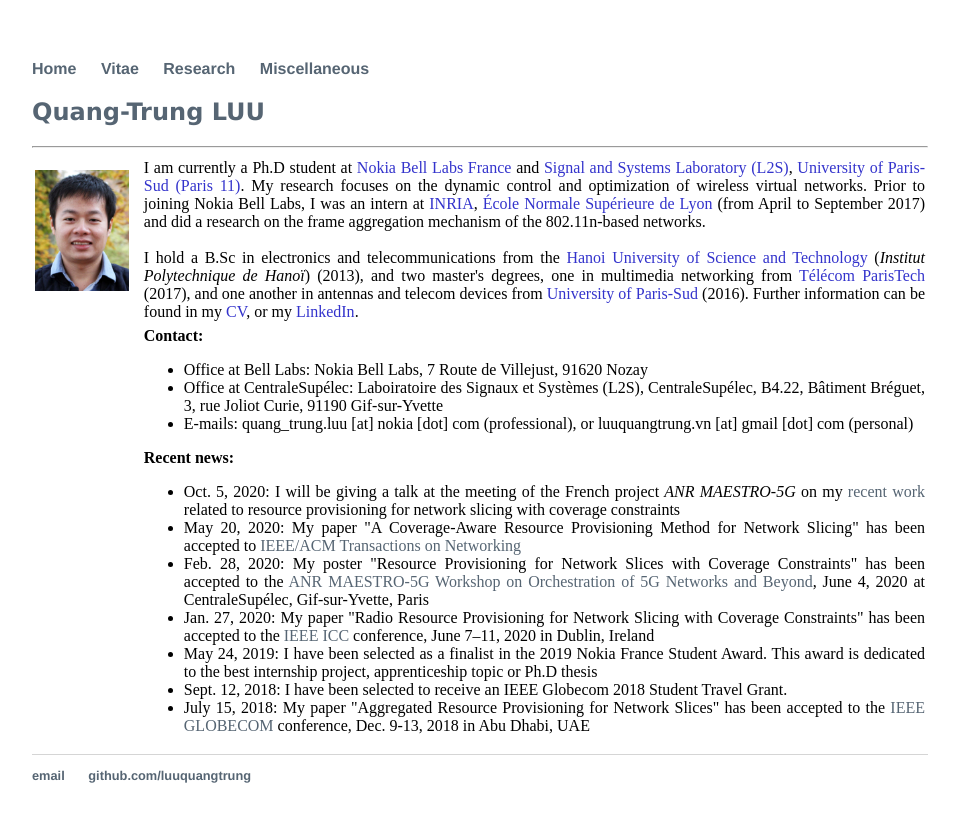
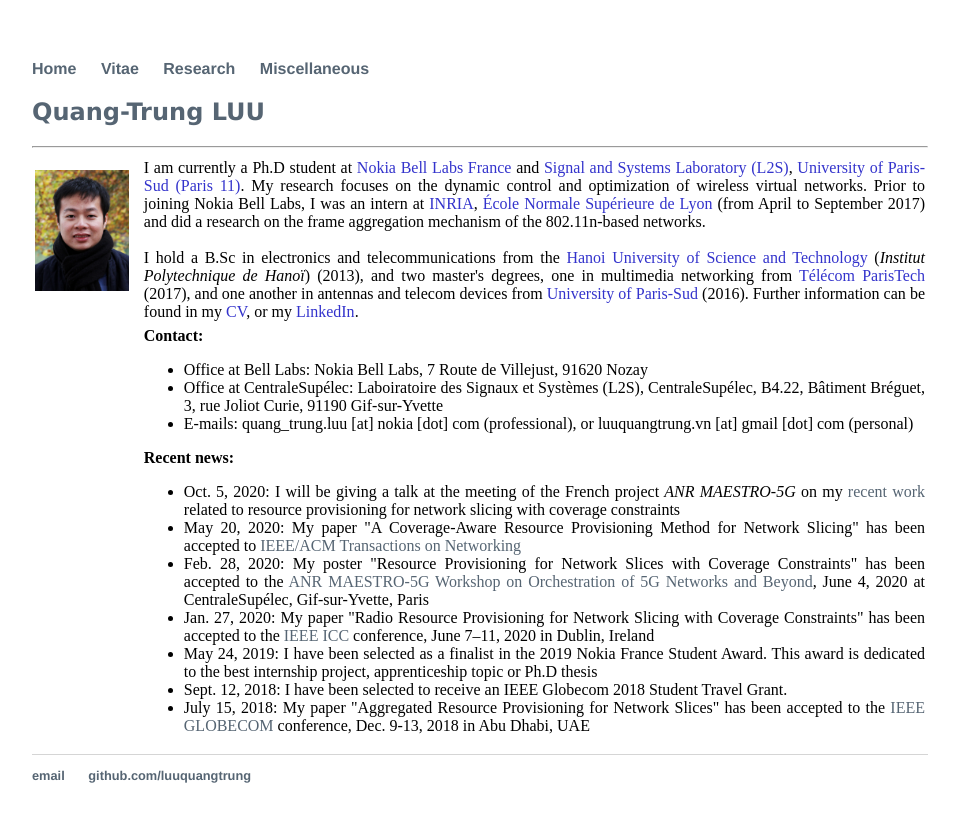
Before and after one commit to luuquangtrung/luuquangtrung.github.io_v1, a Jekyll site: the page built from index.html, in a window 1280 px wide. Shown: the top 822 px of the page, without its empty margins (160-1119 px from the left). Built offline with Jekyll 4.4.1, drawn with Linux system fonts in a browser that asks for light colours.

Commit message:
update index of <main page>

```diff
--- a/index.html
+++ b/index.html
@@ -14,7 +14,7 @@
 <table width = "100%"; align = left">
    <tr >
         <td width="12%" align = "justify">
-        	<img style="display:block;" width = "90%" src = "/asset/profile/cv3_small.jpg">
+        	<img style="display:block;" width = "90%" src = "/asset/profile/cv1.jpg">
         	<div>&nbsp;</div>
         </td>
         <td width="88%" align = "justify">
```
